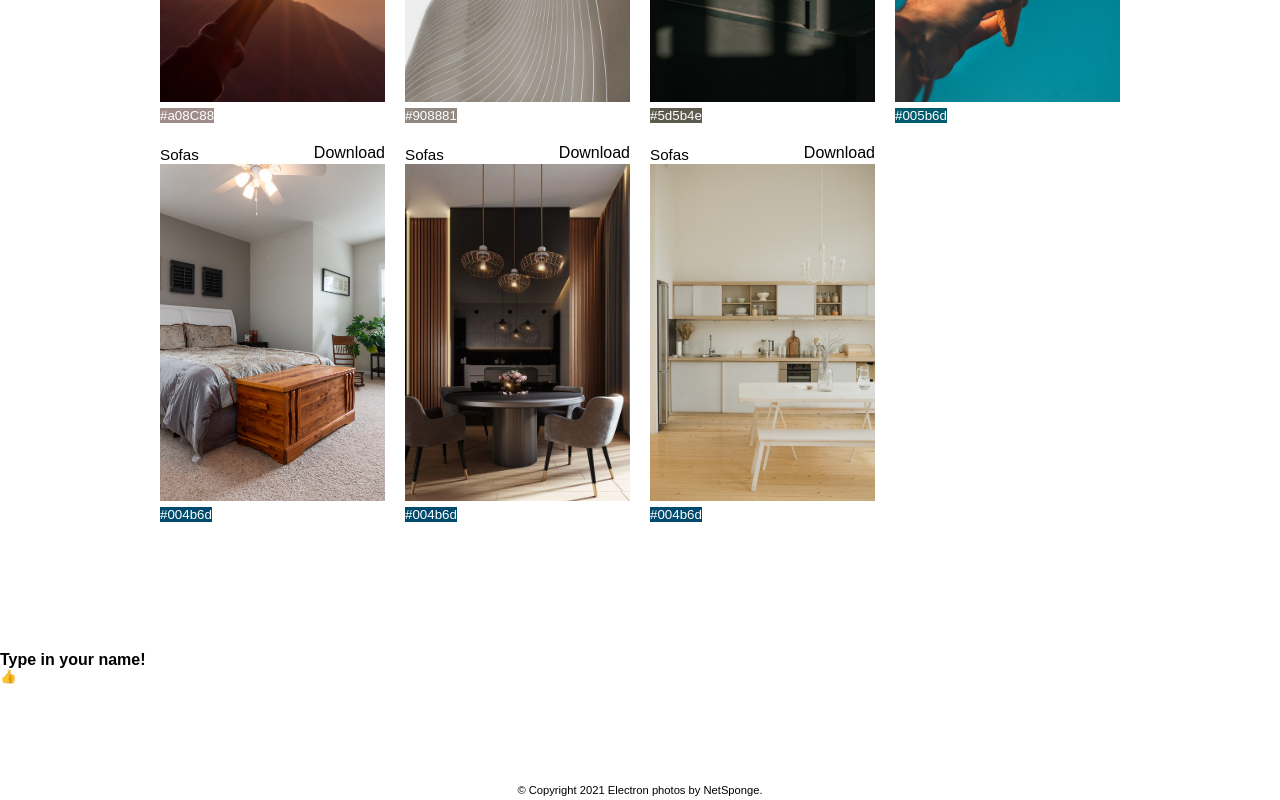
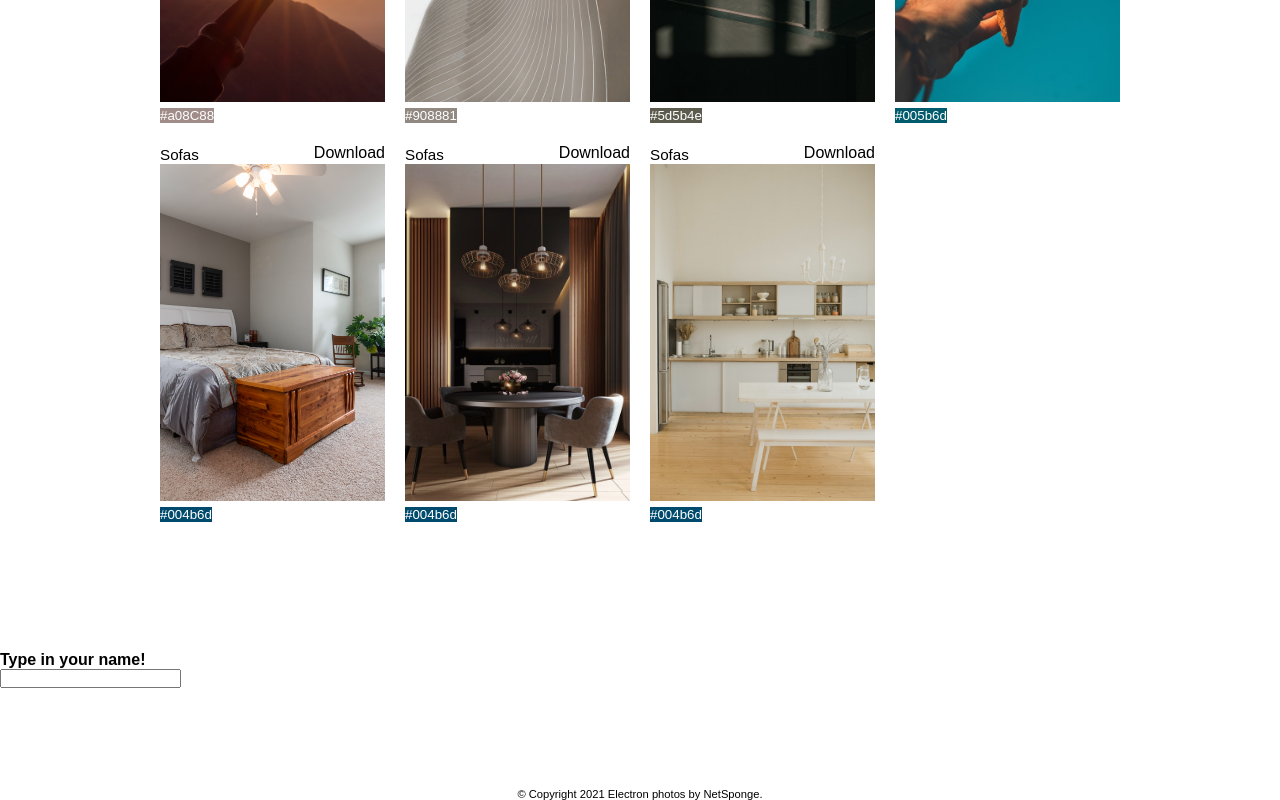
Before and after one commit to Im-Hassan-wd/Electron-Photo, a plain HTML site: page index.html in a window 1280 px wide. Shown: the part 2111-2911 px from the top of the page. Drawn offline with Linux system fonts and the light colour scheme.

Commit message:
added input filed

```diff
--- a/index.html
+++ b/index.html
@@ -31,7 +31,7 @@
     <div class="input-container">
         <div class="input-popup">
             <h4>Type in your name!</h4>
-            <h5>&#128077</h5>
+            <input type="text" />
         </div>
     </div>
     <div class="copy-container">
```
